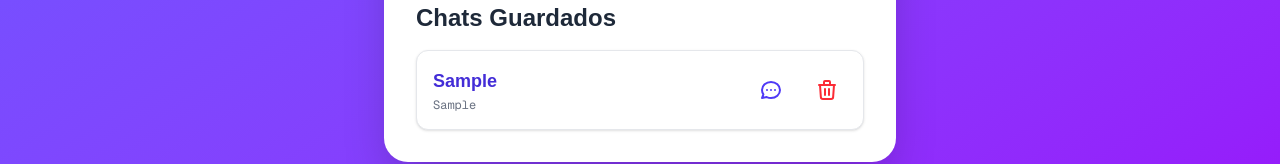
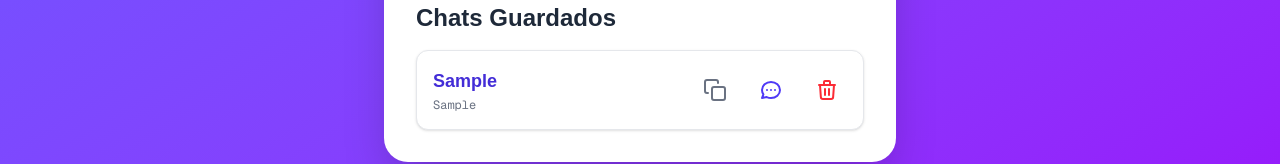
Before and after one commit to kelvinocampo/realtime-chat, a Next.js app: page / in a window 1280 px wide. Both pictures are taken after typing "Sample", "Sample" into the empty fields and a click on the button "➕ Conectar Chat". Shown: the part 533-697 px from the top of the page. Built offline with nearby package versions, Linux system fonts and the light colour scheme.

Commit message:
add copy to clipboard

```diff
--- a/src/app/page.tsx
+++ b/src/app/page.tsx
@@ -69,6 +69,17 @@ export default function ChatsPage() {
     const newUuid = uuidv4();
     setCode(newUuid);
     setError(null); // Limpiar errores si el código se genera
+  };
+
+  const copyToClipboard = async (code: string) => {
+    setError(null);
+
+    try {
+      await navigator.clipboard.writeText(code);
+    } catch (err) {
+      console.error('Error al copiar el código al portapapeles:', err);
+      setError("❌ Error al copiar al portapapeles. El código se generó, pero debe copiarlo manualmente.");
+    }
   };
 
   // 2. 🔹 Guardar lista en localStorage (memorizado para optimización)
@@ -225,6 +236,28 @@ export default function ChatsPage() {
                     <span className="font-bold text-lg text-indigo-700 truncate">{chat.name}</span>
                     <span className="text-xs text-gray-500 font-mono mt-0.5">{chat.code}</span>
                   </div>
+                  {/* Nuevo Botón de Copiar con SVG simplificado */}
+                  <button
+                    onClick={() => copyToClipboard(chat.code)}
+                    className="text-gray-500 cursor-pointer hover:text-indigo-600 p-2 rounded-full hover:bg-gray-100 transition duration-150 ml-4 flex items-center justify-center"
+                    aria-label={`Copiar código de chat ${chat.name}`}
+                    title="Copiar código al portapapeles"
+                  >
+                    <svg
+                      xmlns="http://www.w3.org/2000/svg"
+                      className="h-6 w-6"
+                      viewBox="0 0 24 24"
+                      fill="none"
+                      stroke="currentColor"
+                      strokeWidth="2"
+                      strokeLinecap="round"
+                      strokeLinejoin="round"
+                    >
+                      {/* Ícono de dos cuadrados superpuestos, más legible */}
+                      <rect width="13" height="13" x="9" y="9" rx="2" ry="2" />
+                      <path d="M5 15H4a2 2 0 0 1-2-2V4a2 2 0 0 1 2-2h9a2 2 0 0 1 2 2v1" />
+                    </svg>
+                  </button>
                   <button
                     onClick={() => handleOpenChat(chat.code)}
                     className="text-indigo-600 cursor-pointer hover:text-indigo-800 p-2 rounded-full hover:bg-indigo-50 transition duration-150 ml-4 flex items-center justify-center"
```
